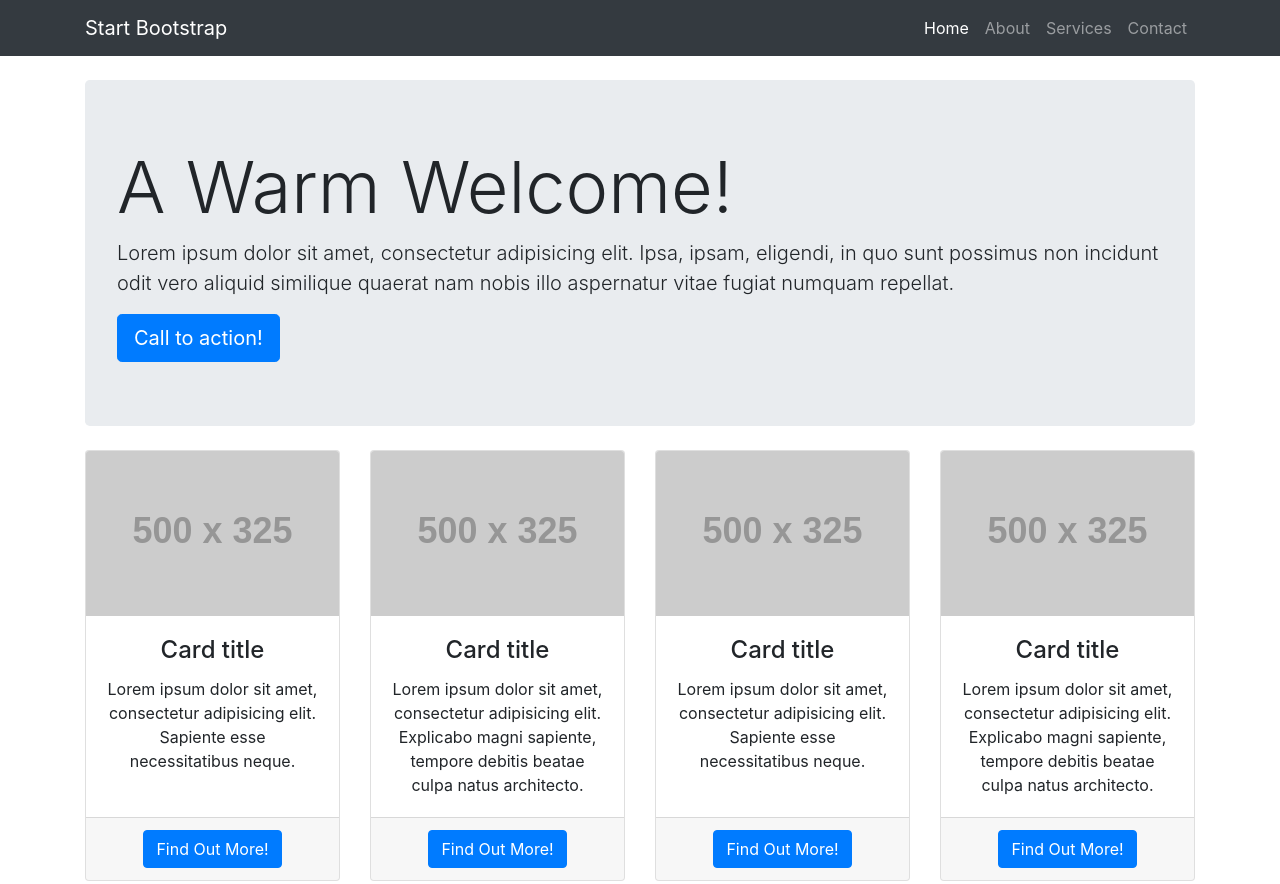
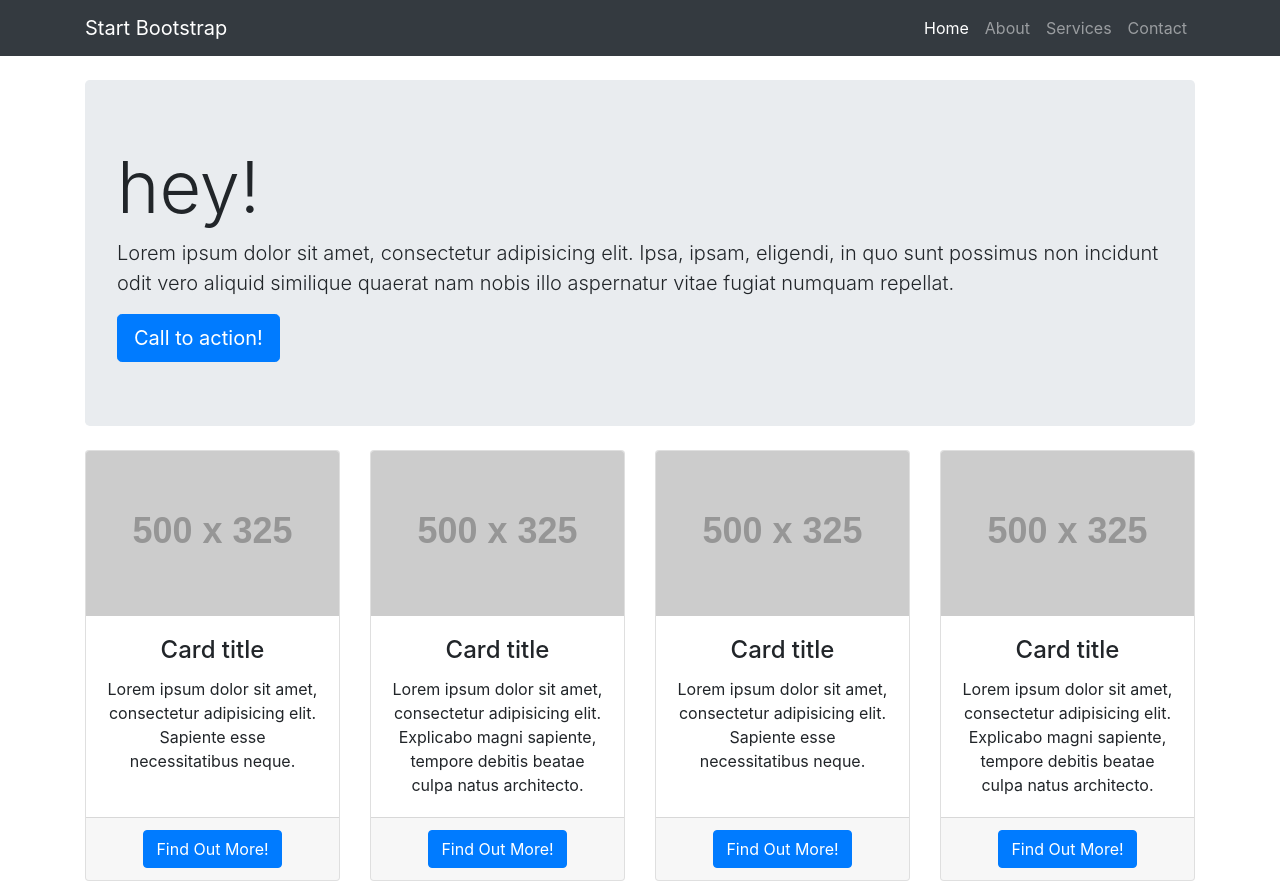
Before and after one commit to karimaben/test-prod, a website: page index.html in a window 1280 px wide. Shown: the top 884 px of the page. Drawn offline with Linux system fonts and the light colour scheme; placeholder pictures from the web are drawn by us.

Commit message:
Update index.html

```diff
--- a/index.html
+++ b/index.html
@@ -53,7 +53,7 @@
 
     <!-- Jumbotron Header -->
     <header class="jumbotron my-4">
-      <h1 class="display-3">A Warm Welcome!</h1>
+      <h1 class="display-3">hey!</h1>
       <p class="lead">Lorem ipsum dolor sit amet, consectetur adipisicing elit. Ipsa, ipsam, eligendi, in quo sunt possimus non incidunt odit vero aliquid similique quaerat nam nobis illo aspernatur vitae fugiat numquam repellat.</p>
       <a href="#" class="btn btn-primary btn-lg">Call to action!</a>
     </header>
```
